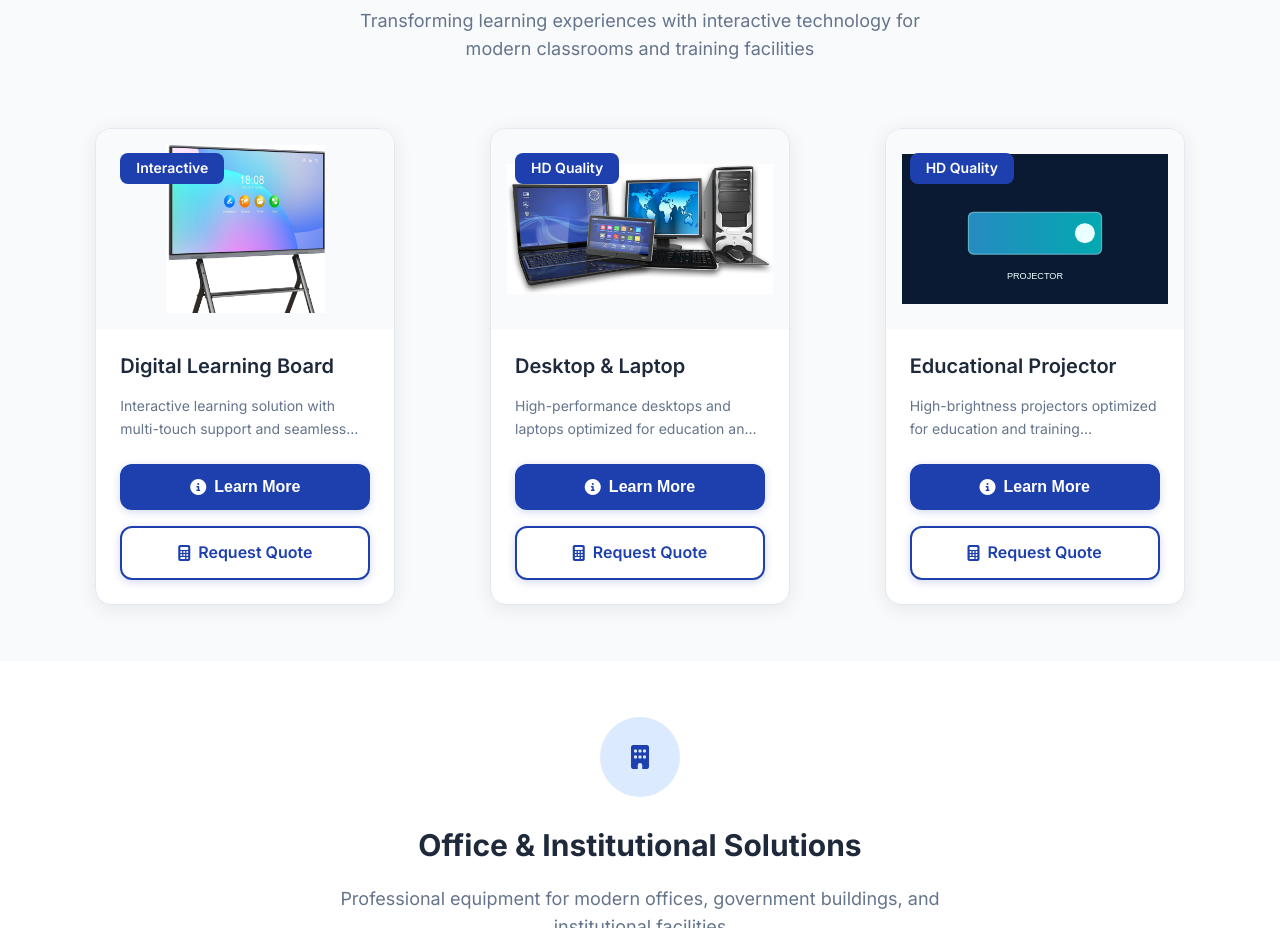
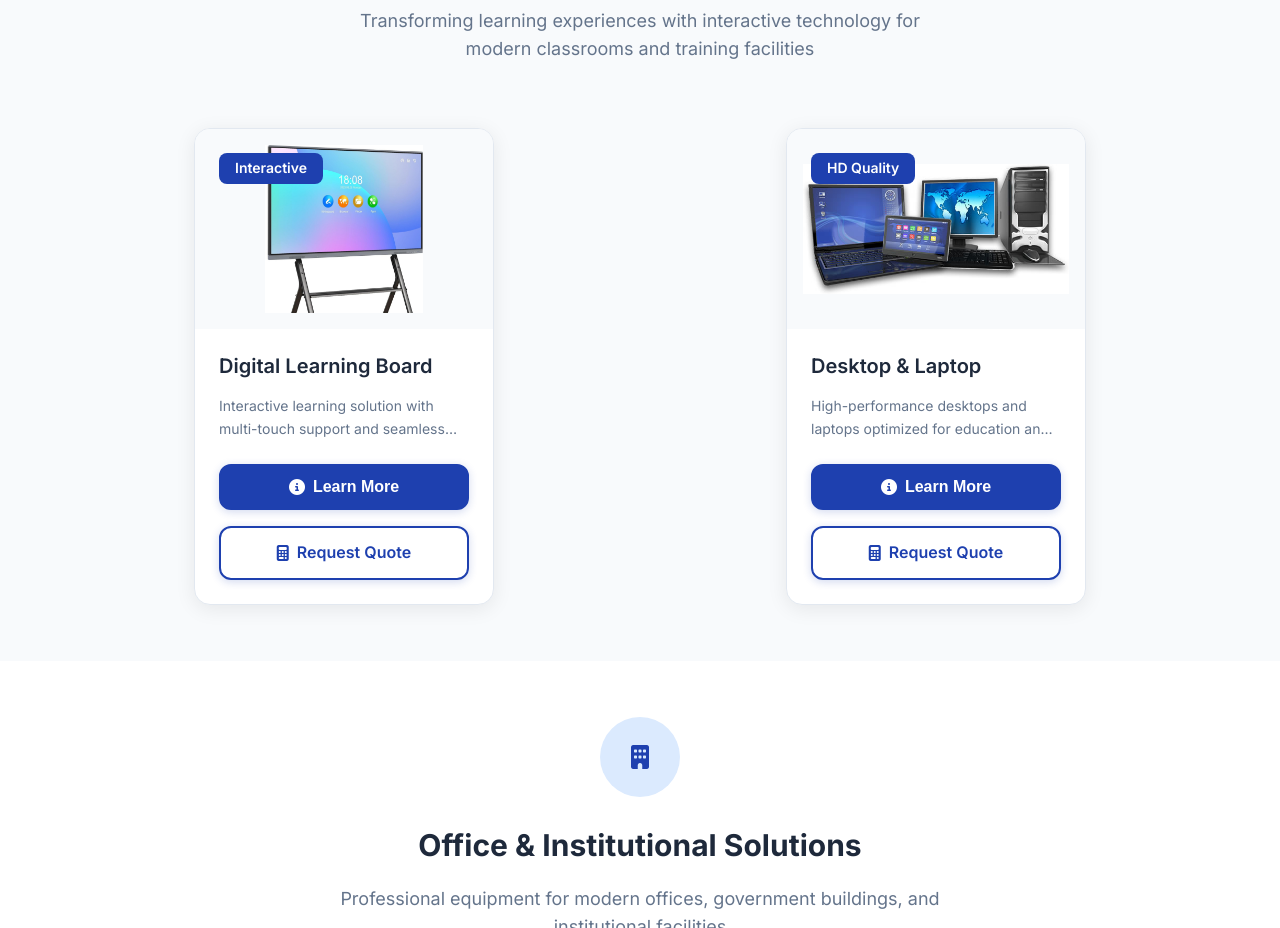
Before and after one commit to Abhi20032112/ske, a plain HTML site: page products.html in a window 1280 px wide. Shown: the part 1700-2628 px from the top of the page. Drawn offline with nearby package versions, Linux system fonts and the light colour scheme; animation ran at ten frames a second.

Commit message:
Resolved all merge conflicts and kept improved styles and animations

```diff
--- a/assets/js/main.js
+++ b/assets/js/main.js
@@ -595,7 +595,7 @@ function initProductModal() {
   const productData = {
     'sanitary-vending': {
       title: 'Sanitary Napkin Vending Machine',
-      image: 'assets/img/optimized/sanitary_vending.webp',
+      image: 'assets/img/sanitary_vending.jpg',
       description: 'Automated dispensing system with secure storage and easy maintenance for schools, offices, and public spaces.',
       features: [
         'Automated dispensing with coin/token operation',
@@ -650,19 +650,6 @@ function initProductModal() {
         'Training Centers',
         'Remote Work & Online Learning'
       ]
-    },
-    'projector': {
-      title: 'Educational Projector',
-      image: 'assets/img/projector.svg',
-      description: 'High-brightness projectors optimized for education and training environments.',
-      features: [
-        'High brightness (3000+ lumens)',
-        'Full HD 1080p resolution',
-        'Multiple connectivity options',
-        'Long lamp life (10,000+ hours)',
-        'Portable and ceiling mount options'
-      ],
-      applications: ['Auditoriums', 'Lecture Halls', 'Meeting Rooms', 'Training Facilities']
     },
     'ptz-camera': {
       title: 'PTZ Camera for Video Conferencing',
--- a/products.html
+++ b/products.html
@@ -244,27 +244,6 @@
               <p>High-performance desktops and laptops optimized for education and training environments.</p>
               <div class="product-actions">
                 <button class="btn btn-primary learn-more-btn" data-product="desktop-laptop">
-                  <i class="fas fa-info-circle"></i>
-                  Learn More
-                </button>
-                <a href="contact.html" class="btn btn-outline">
-                  <i class="fas fa-calculator"></i>
-                  Request Quote
-                </a>
-              </div>
-            </div>
-          </div>
-          <!-- Projector -->
-          <div class="product-card" data-aos="fade-up" data-aos-delay="200" data-product="projector">
-            <div class="product-image">
-              <img src="assets/img/projector.svg" alt="Educational Projector" loading="lazy">
-              <div class="product-badge">HD Quality</div>
-            </div>
-            <div class="product-content">
-              <h3>Educational Projector</h3>
-              <p>High-brightness projectors optimized for education and training environments.</p>
-              <div class="product-actions">
-                <button class="btn btn-primary learn-more-btn" data-product="projector">
                   <i class="fas fa-info-circle"></i>
                   Learn More
                 </button>
```
